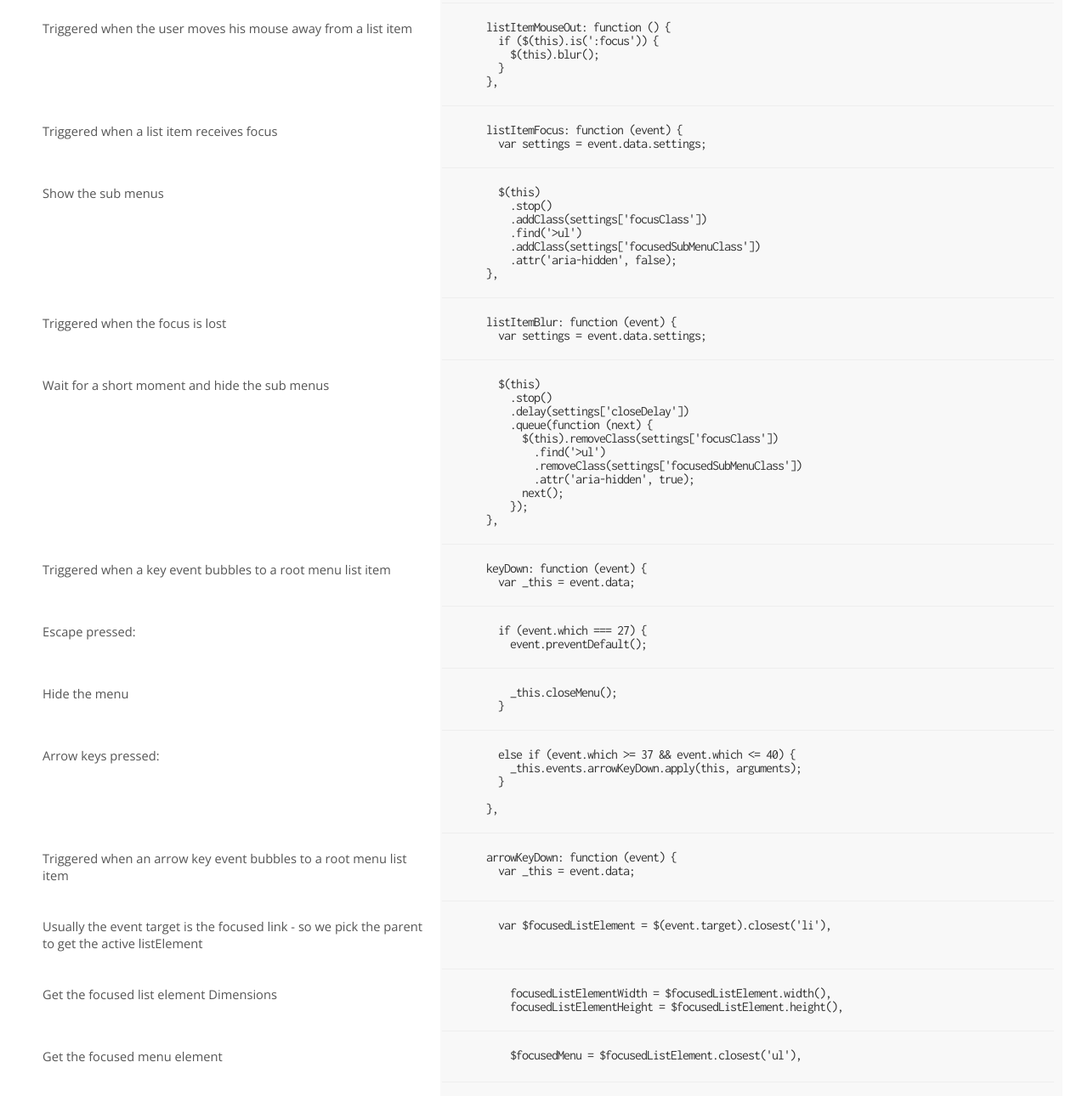
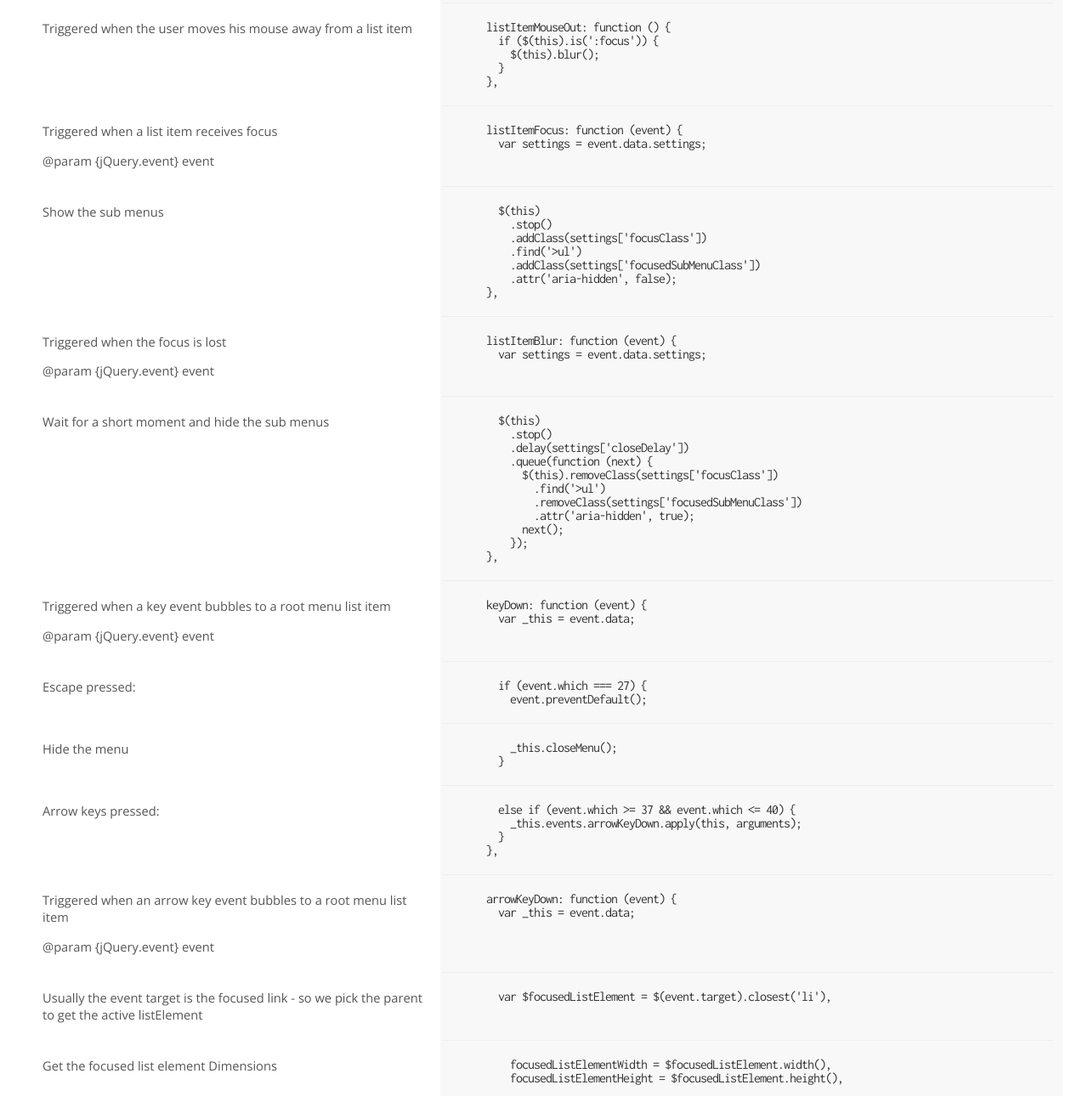
Before and after one commit to jantimon/ariaMenu, a website: page docs/explain.html in a window 1280 px wide. Shown: the part 891-2181 px from the top of the page at 85% size. Drawn offline with nearby package versions, Linux system fonts and the light colour scheme.

Commit message:
Fix invalid jsdoc @param values

```diff
--- a/docs/explain.html
+++ b/docs/explain.html
@@ -146,8 +146,7 @@
         if ($(this).is(':focus')) {
           $(this).blur();
         }
-      },
-</pre>
+      },</pre>
         </div>
       </div>
       <div class='clear'>
@@ -155,7 +154,7 @@
 
       <div class='section'>
         <div class='comment grid-40 mobile-grid-100 not-empty'>
-          <p>Triggered when a list item receives focus</p>
+          <p>Triggered when a list item receives focus</p> <p>@param {jQuery.event} event</p>
         </div>
         <div class='code grid-60 mobile-grid-100 not-empty'>
           <pre>      listItemFocus: function (event) {
@@ -185,7 +184,7 @@
 
       <div class='section'>
         <div class='comment grid-40 mobile-grid-100 not-empty'>
-          <p>Triggered when the focus is lost</p>
+          <p>Triggered when the focus is lost</p> <p>@param {jQuery.event} event</p>
         </div>
         <div class='code grid-60 mobile-grid-100 not-empty'>
           <pre>      listItemBlur: function (event) {
@@ -219,7 +218,7 @@
 
       <div class='section'>
         <div class='comment grid-40 mobile-grid-100 not-empty'>
-          <p>Triggered when a key event bubbles to a root menu list item</p>
+          <p>Triggered when a key event bubbles to a root menu list item</p> <p>@param {jQuery.event} event</p>
         </div>
         <div class='code grid-60 mobile-grid-100 not-empty'>
           <pre>      keyDown: function (event) {
@@ -262,7 +261,6 @@
           <pre>        else if (event.which >= 37 && event.which <= 40) {
           _this.events.arrowKeyDown.apply(this, arguments);
         }
-
       },
 </pre>
         </div>
@@ -272,7 +270,7 @@
 
       <div class='section'>
         <div class='comment grid-40 mobile-grid-100 not-empty'>
-          <p>Triggered when an arrow key event bubbles to a root menu list item</p>
+          <p>Triggered when an arrow key event bubbles to a root menu list item</p> <p>@param {jQuery.event} event</p>
         </div>
         <div class='code grid-60 mobile-grid-100 not-empty'>
           <pre>      arrowKeyDown: function (event) {
@@ -576,7 +574,7 @@
 
       <div class='section'>
         <div class='comment grid-40 mobile-grid-100 not-empty'>
-          <p>Sets the focus to the first visible anchor child in this list element.  The element might be an <code>ul</code> or a <code>li</code> element containing an <code>a</code> anchor.</p> <p>@param {HTMLElement} $element</p> <p>@returns {boolean}</p>
+          <p>Sets the focus to the first visible anchor child in this list element.  The element might be an <code>ul</code> or a <code>li</code> element containing an <code>a</code> anchor.</p> <p>@param {jQuery} $element</p> <p>@returns {boolean}</p>
         </div>
         <div class='code grid-60 mobile-grid-100 not-empty'>
           <pre>    selectListElement: function ($element) {
```
Also changed, not shown: src/ariaMenu.js (+17 -7 lines), dist/ariaMenu.dev.js, 1 other file.
